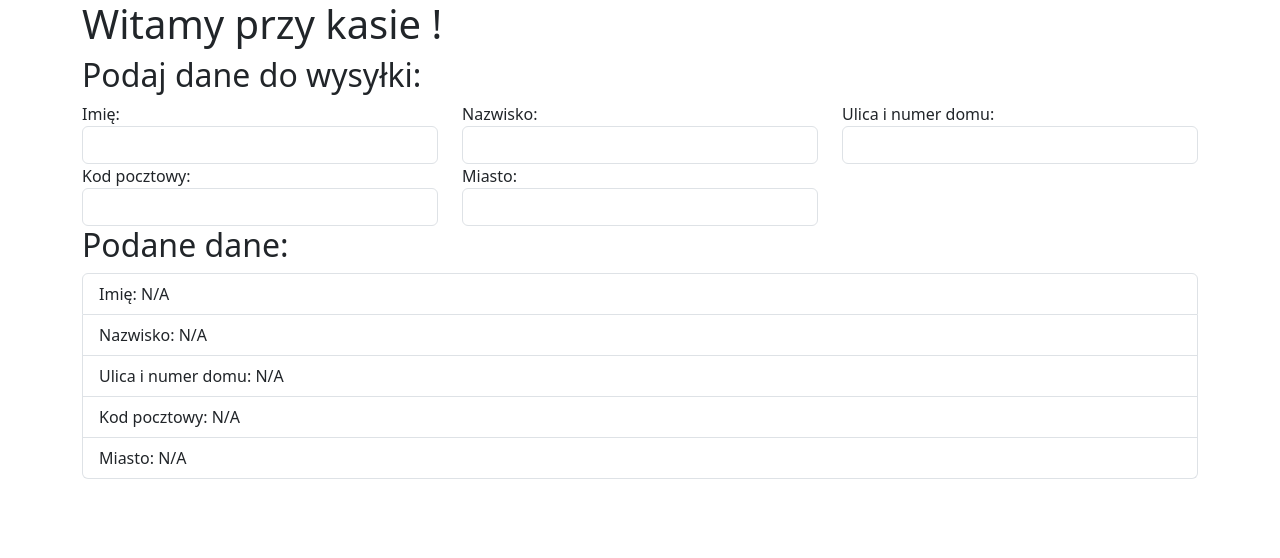
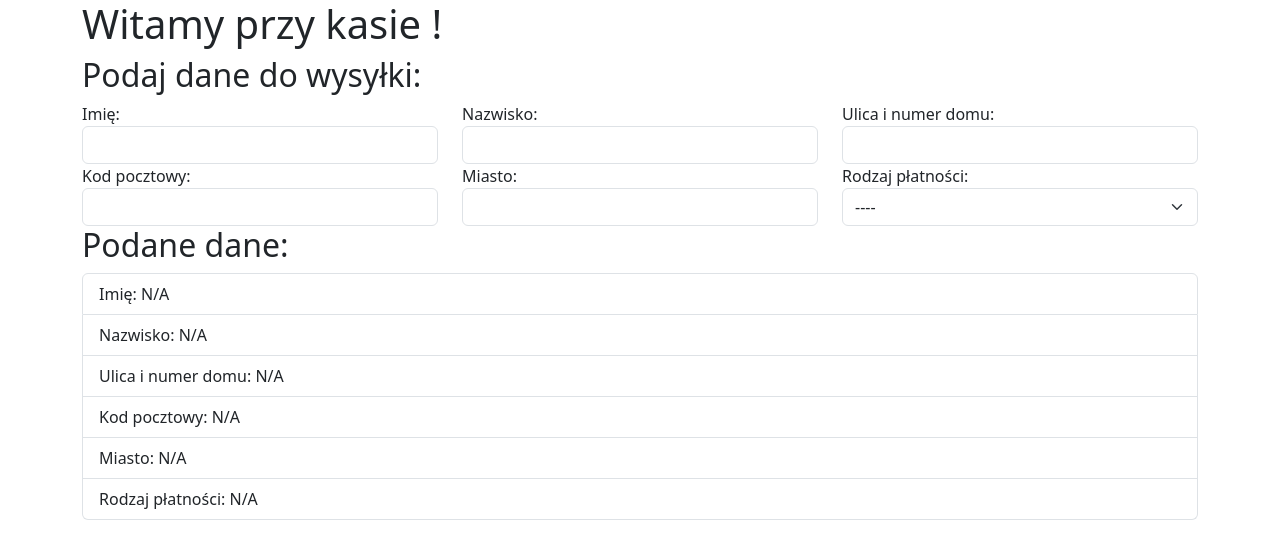
Before and after one commit to lukwac123/react-forms, a React (Create React App) app: page / in a window 1280 px wide. Shown: the top 558 px of the page. Built offline with nearby package versions, Linux system fonts and the light colour scheme.

Commit message:
Lista rozwijalna

```diff
--- /dev/null
+++ b/src/components/forms/MySelect.js
@@ -0,0 +1,27 @@
+import PropTypes from "prop-types";
+import React from "react";
+
+const MySelect = props => {
+    const { label, name, value, className, onChange, options } = props;
+    return (
+        <div>
+            <label htmlFor={name}>{label}: </label>
+            <select name={name} id={name} value={value} className={className} onChange={onChange}>
+                {options.map((option, index) => (
+                    <option key={index} value={option.id}>{option.name}</option>
+                ))}
+            </select>
+        </div>
+    );
+}
+
+MySelect.propTypes = {
+    label: PropTypes.string.isRequired,
+    name: PropTypes.string.isRequired,
+    value: PropTypes.string,
+    className: PropTypes.string,
+    onChange: PropTypes.func,
+    options: PropTypes.array
+};
+
+export default MySelect;
--- a/src/pages/checkout.js
+++ b/src/pages/checkout.js
@@ -1,8 +1,16 @@
 import React, { Component } from "react";
 import { Row, Col, Container } from "react-bootstrap";
 import MyInput from "../components/forms/MyInput";
+import MySelect from "../components/forms/MySelect";
 
 class Checkout extends Component {
+    paymentOption = [
+        {id: "-", name: "----"},
+        {id: "pp", name: "PayPal"},
+        {id: "stripe", name: "Stripe"},
+        {id: "cc", name: "Karta kredytowa"}
+    ];
+
     constructor(props) {
         super(props);
         this.state = {
@@ -10,7 +18,8 @@ class Checkout extends Component {
             lastname: "",
             street: "",
             zip: "",
-            city: ""
+            city: "",
+            paymentType: ""
         };
     }
 
@@ -47,6 +56,9 @@ class Checkout extends Component {
                             <Col xs={12} md={4}>
                                 <MyInput type="text" name="city" label="Miasto" className="form-control" value={this.state.city} onChange={this.changeHandler} />
                             </Col>
+                            <Col xs={12} md={4}>
+                                <MySelect name="paymentType" label="Rodzaj płatności" className="form-select" onChange={this.changeHandler} value={this.state.paymentType} options={this.paymentOption} />
+                            </Col>
                         </Row>
                     </div>
                 </form>
@@ -74,6 +86,10 @@ class Checkout extends Component {
                                 Miasto:
                                 {this.state.city === "" ? " N/A" : this.state.city}
                             </li>
+                            <li className="list-group-item">
+                                Rodzaj płatności:
+                                {this.state.paymentType === "" ? " N/A" : this.paymentOption.find(opt => opt.id === this.state.paymentType)?.name || this.state.paymentType}
+                            </li>
                         </ul>
                     </Col>
                 </Row>
```
